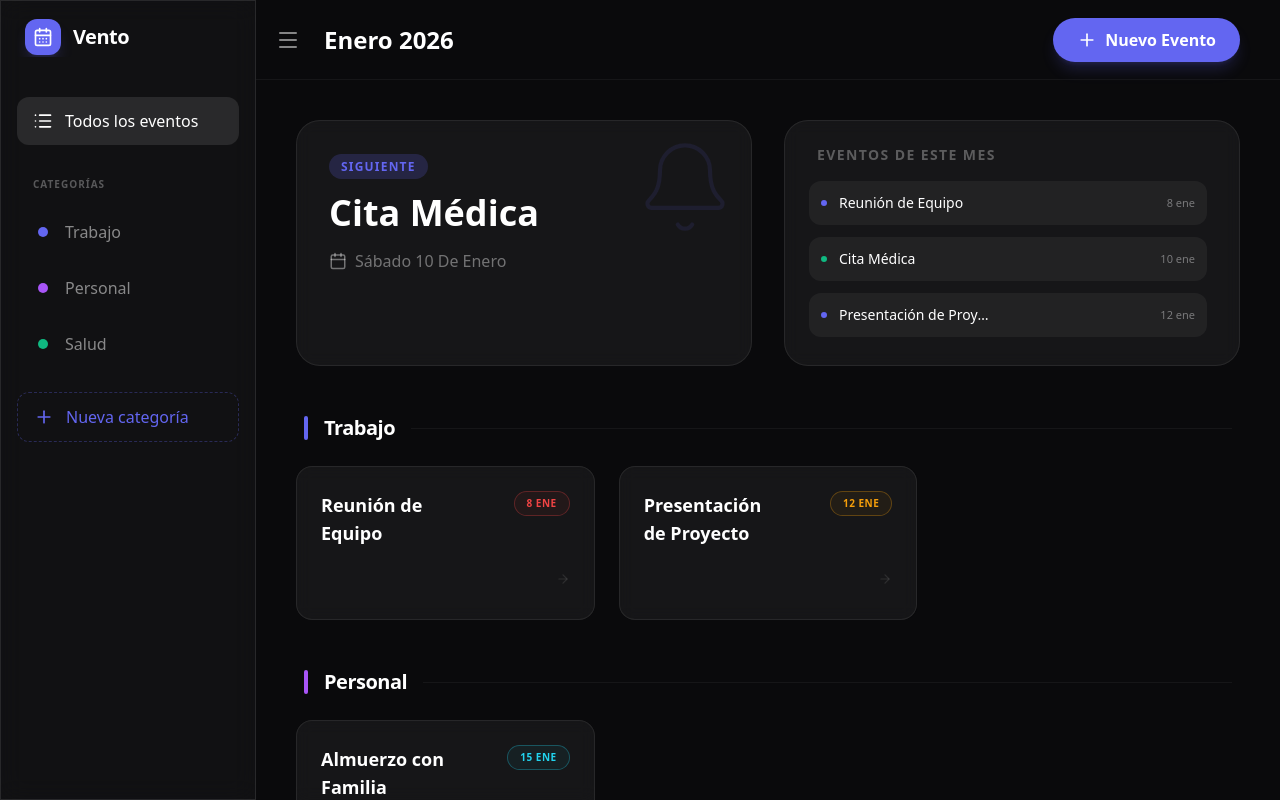
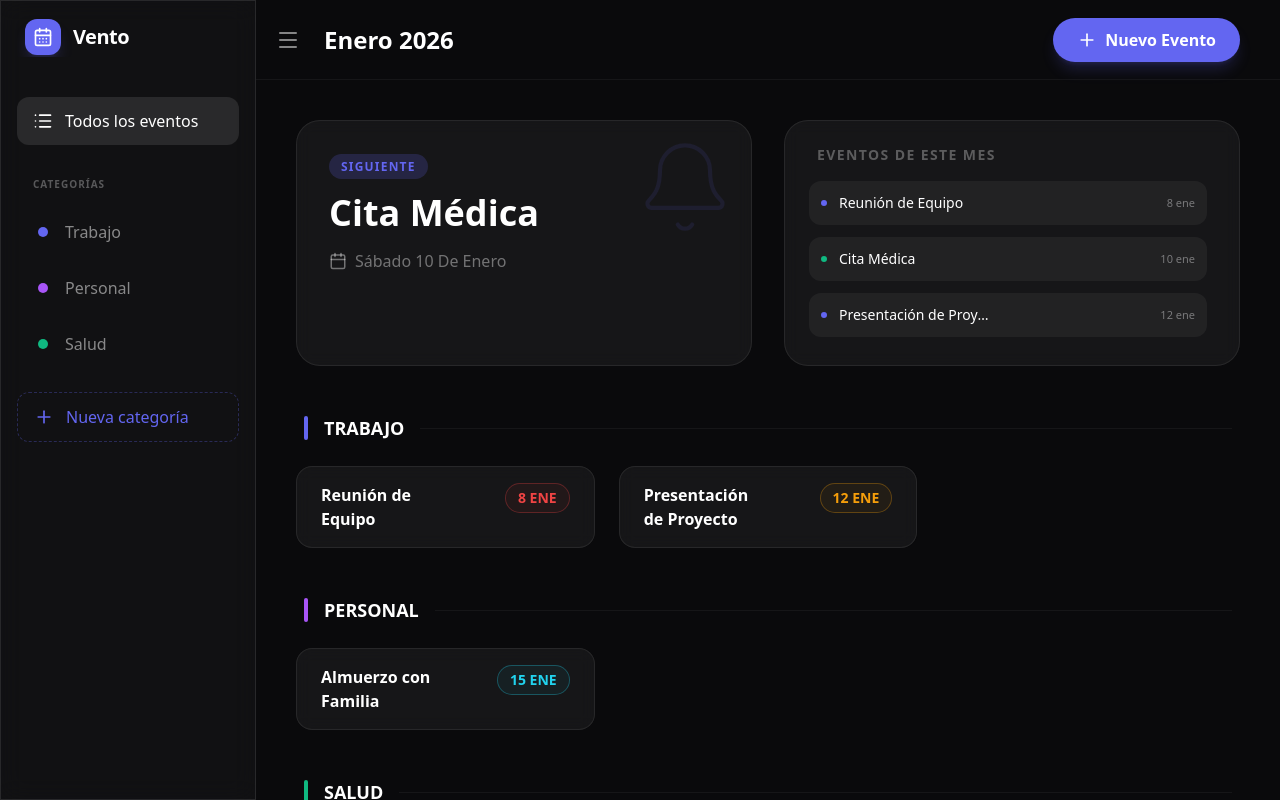
Before and after one commit to decxx1/vento, a React (Vite) app: page / in a window 1280 px wide. Built offline with nearby package versions, Linux system fonts and the light colour scheme; the HTML template or start-up script is replaced by a standard one.

Commit message:
fixin styles

```diff
--- a/src/App.tsx
+++ b/src/App.tsx
@@ -5,9 +5,6 @@ import Database from '@tauri-apps/plugin-sql';
 
 // Types
 import { Category, Event } from './types';
-
-// Utils
-import { cn } from './lib/utils';
 
 // Components
 import { Sidebar } from './components/Sidebar';
@@ -200,7 +197,7 @@ export default function App() {
                 <div key={group.category.id} className="space-y-6">
                   <div className="flex items-center gap-4 px-2">
                     <div className="w-1 h-6 rounded-full" style={{ backgroundColor: group.category.color }} />
-                    <h4 className="text-xl font-bold tracking-tight">{group.category.name}</h4>
+                    <h4 className="text-lg font-bold uppercase">{group.category.name}</h4>
                     <div className="flex-1 h-px bg-white/5" />
                   </div>
 
--- a/src/components/Dashboard.tsx
+++ b/src/components/Dashboard.tsx
@@ -12,7 +12,7 @@ interface DashboardProps {
 
 export function Dashboard({ nextEvent, currentMonthEvents, categories, setViewingEvent }: DashboardProps) {
     return (
-        <section className="grid grid-cols-1 lg:grid-cols-2 gap-8">
+        <section className="grid grid-cols-1 md:grid-cols-2 gap-8">
             {/* Next Up Card */}
             <div
                 className="relative overflow-hidden rounded-3xl p-8 glass-card border-white/10 min-h-[220px] flex flex-col justify-between cursor-pointer group"
--- a/src/components/EventCard.tsx
+++ b/src/components/EventCard.tsx
@@ -1,4 +1,3 @@
-import { Edit2, Trash2, ArrowRight } from 'lucide-react';
 import { format, parseISO } from 'date-fns';
 import { es } from 'date-fns/locale';
 import { cn, getProximityColor } from '../lib/utils';
@@ -11,41 +10,22 @@ interface EventCardProps {
     onDelete: () => void;
 }
 
-export function EventCard({ event, onClick, onEdit, onDelete }: EventCardProps) {
+export function EventCard({ event, onClick }: EventCardProps) {
     return (
         <div
             onClick={onClick}
-            className="glass-card group p-6 rounded-2xl flex flex-col justify-between text-left hover:border-primary/30 cursor-pointer relative"
+            className="glass-card group px-6 py-4 rounded-2xl flex flex-col justify-between text-left hover:border-primary/30 cursor-pointer relative"
         >
-            <div className="flex justify-between items-start w-full mb-4">
-                <h5 className="text-lg font-bold group-hover:text-primary transition-colors flex-1 pr-12">{event.title}</h5>
+            <div className="flex justify-between items-start w-full">
+                <h5 className="text-base font-bold group-hover:text-primary transition-colors flex-1 pr-12">{event.title}</h5>
                 <span className={cn(
-                    "px-3 py-1 rounded-full text-[10px] font-bold uppercase tracking-wider border whitespace-nowrap",
+                    "px-3 py-1 rounded-full text-sm font-bold uppercase border whitespace-nowrap",
                     getProximityColor(event.event_date)
                 )}>
                     {format(parseISO(event.event_date), "d MMM", { locale: es })}
                 </span>
             </div>
 
-            <div className="flex items-center justify-between">
-                <div className="flex gap-2 opacity-0 group-hover:opacity-100 transition-opacity">
-                    <button
-                        onClick={(e) => { e.stopPropagation(); onEdit(); }}
-                        className="p-2 hover:bg-white/10 rounded-lg text-white/40 hover:text-white transition-colors"
-                        title="Editar"
-                    >
-                        <Edit2 size={16} />
-                    </button>
-                    <button
-                        onClick={(e) => { e.stopPropagation(); onDelete(); }}
-                        className="p-2 hover:bg-red-500/20 rounded-lg text-white/40 hover:text-red-400 transition-colors"
-                        title="Eliminar"
-                    >
-                        <Trash2 size={16} />
-                    </button>
-                </div>
-                <ArrowRight size={14} className="text-white/10 group-hover:text-white/40 transition-colors" />
-            </div>
         </div>
     );
 }
--- a/src/components/EventDetailModal.tsx
+++ b/src/components/EventDetailModal.tsx
@@ -63,22 +63,28 @@ export function EventDetailModal({ event, categories, onClose, onEdit, onDelete
                             {event.description || "Sin descripción adicional."}
                         </p>
                     </div>
+                    <div className="grid grid-cols-2 gap-3 pt-6">
+                        <button type="button" onClick={onClose} className="w-full px-4 py-4 rounded-xl border border-white/10 hover:bg-white/5 transition-colors font-semibold">
+                            Cancelar
+                        </button>
+                        <div className="flex gap-3">
+                            <button
+                                type="button"
+                                onClick={onEdit}
+                                className="flex-1 bg-blue-500/10 hover:bg-blue-500/20 text-blue-500 font-bold py-4 rounded-2xl flex items-center justify-center gap-2 transition-all"
+                            >
+                                <Edit2 size={22} />
 
-                    <div className="flex gap-4 pt-6">
-                        <button
-                            onClick={onEdit}
-                            className="flex-1 bg-white/5 hover:bg-white/10 text-white font-bold py-4 rounded-2xl flex items-center justify-center gap-2 transition-all"
-                        >
-                            <Edit2 size={18} />
-                            Editar
                             </button>
                             <button
+                                type="button"
                                 onClick={onDelete}
                                 className="flex-1 bg-red-500/10 hover:bg-red-500/20 text-red-500 font-bold py-4 rounded-2xl flex items-center justify-center gap-2 transition-all"
                             >
-                            <Trash2 size={18} />
-                            Eliminar
+                                <Trash2 size={22} />
+
                             </button>
+                        </div>
                     </div>
                 </div>
             </div>
--- a/src/components/EventForm.tsx
+++ b/src/components/EventForm.tsx
@@ -58,16 +58,17 @@ export function EventForm({ categories, initialData, onClose, onSave }: EventFor
                     </select>
                 </div>
             </div>
-            <div className="flex flex-col gap-3 pt-6">
+            <div className="flex justify-between gap-3 pt-6">
+
+                <button onClick={onClose} className="w-full px-4 py-3 rounded-xl border border-white/10 hover:bg-white/5 transition-colors font-semibold">
+                    Cancelar
+                </button>
                 <button
                     onClick={() => onSave({ category_id: Number(catId), title, description: desc, event_date: date })}
                     className="w-full px-4 py-3 rounded-xl bg-primary hover:bg-primary/90 font-bold transition-colors shadow-lg shadow-primary/20"
                 >
                     {initialData ? "Guardar Cambios" : "Crear Evento"}
                 </button>
-                <button onClick={onClose} className="w-full px-4 py-3 rounded-xl border border-white/10 hover:bg-white/5 transition-colors font-semibold">
-                    Cancelar
-                </button>
             </div>
         </div>
     );
```
Lines whose indentation alone changed are shown as unchanged.
